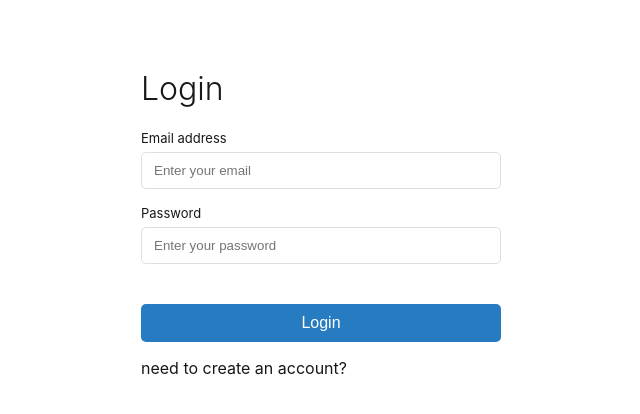
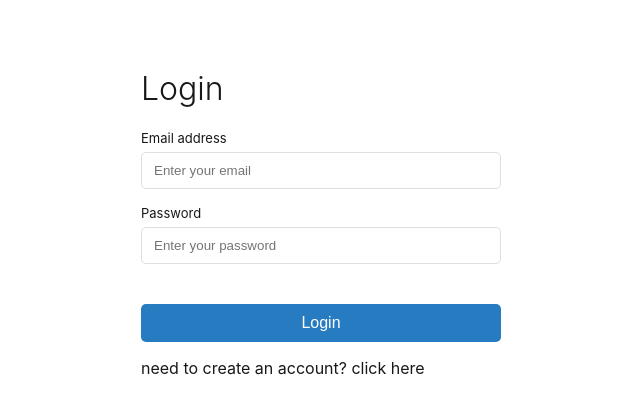
Before and after one commit to smikulic/monthly-app-client, a React (Create React App) app: page / in a window 1280 px wide. Shown: the top 414 px of the page, without its empty margins (319-959 px from the left). Built offline with nearby package versions, Linux system fonts and the light colour scheme.

Commit message:
Fix login/register redirect

```diff
--- a/src/pages/login-page/login-page-container.tsx
+++ b/src/pages/login-page/login-page-container.tsx
@@ -1,6 +1,5 @@
 import { gql } from "@apollo/client";
 import React, { Dispatch, SetStateAction, useState } from "react";
-import { useNavigate } from "react-router-dom";
 import { AUTH_TOKEN, AUTH_TOKEN_USER } from "../../constants";
 import { useLoginMutation, useSignupMutation } from "../../generated/graphql";
 import "./login-page-container.css";
@@ -32,7 +31,6 @@ export const LoginPageContainer = ({
 }: {
   setAuthenticated: Dispatch<SetStateAction<string | null>>;
 }) => {
-  const navigate = useNavigate();
   const [loginLoading, setLoginLoading] = useState<boolean>(false);
   const [formState, setFormState] = useState({
     login: true,
@@ -50,7 +48,7 @@ export const LoginPageContainer = ({
       localStorage.setItem(AUTH_TOKEN_USER, login?.user?.email!);
       setAuthenticated(login?.token!);
       setLoginLoading(false);
-      navigate("/");
+      window.location.replace("/");
     },
   });
 
@@ -62,7 +60,8 @@ export const LoginPageContainer = ({
     onCompleted: ({ signup }) => {
       localStorage.setItem(AUTH_TOKEN, signup?.token!);
       localStorage.setItem(AUTH_TOKEN_USER, signup?.user?.email!);
-      navigate("/");
+      console.log("REGISTER");
+      window.location.replace("/");
     },
   });
 
@@ -123,8 +122,8 @@ export const LoginPageContainer = ({
             }
           >
             {formState.login
-              ? "need to create an account?"
-              : "already have an account?"}
+              ? "need to create an account? click here"
+              : "already have an account? click here"}
           </p>
         </div>
       </div>
```
Also changed, not shown: public/logo192.png, public/logo512.png.
